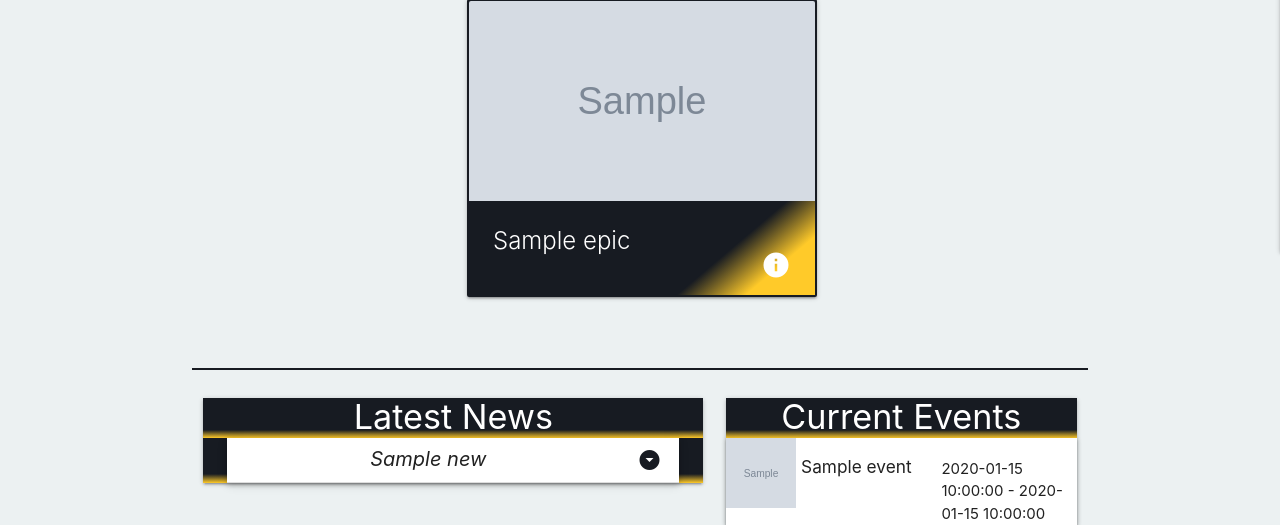
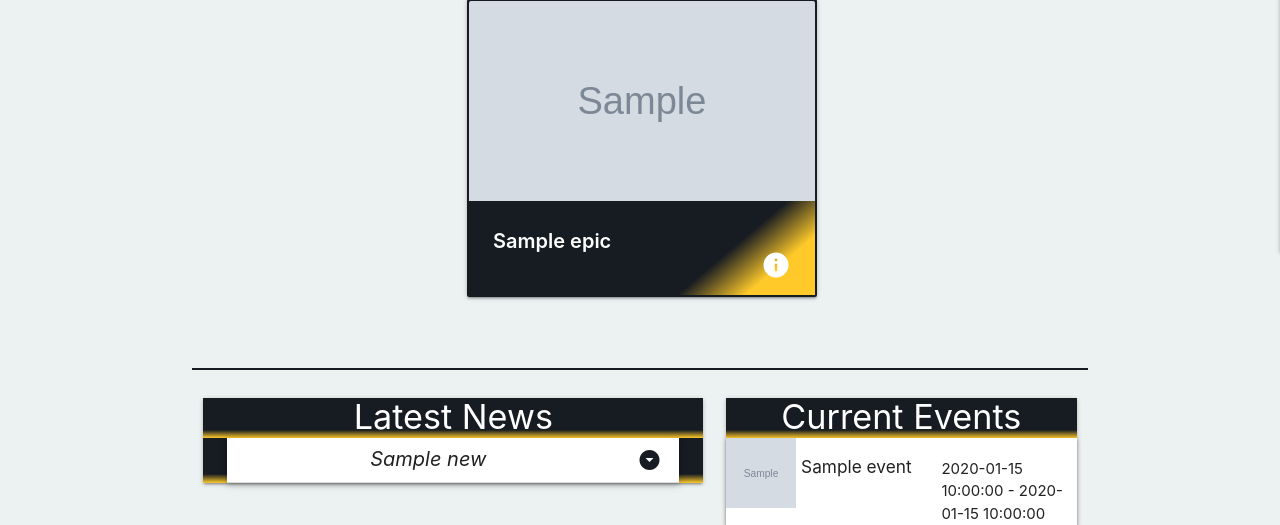
Before and after one commit to jamesr1775/esports-epics, a Flask app: page /home in a window 1280 px wide. Shown: the part 608-1133 px from the top of the page. Run offline with Flask 2, Linux system fonts and the light colour scheme; grey boxes marked "Sample" are stand-in pictures; a database or web service that is not in the repository returns one stand-in record (values such as "Sample title"); some libraries are stand-ins or nearby versions.

Commit message:
Styling the more info card reveal on the recent posts home page

```diff
--- a/static/css/style.css
+++ b/static/css/style.css
@@ -99,19 +99,28 @@ nav {
     background-color: #FFCA29 !important;
 }
 .recent-post-title{
-    font-size: 20px;
-    font-weight: 500;
+    color: #fff;
+    font-size: 20px !important;
+    font-weight: 600 !important;
 }
 .recent-post-description{
+    color: #fff;
     font-size: 20px;
-    font-weight: 500;
+    font-weight: 400;
 }
 .recent-post-info{
     font-size: 30px;
     position: relative;
     top: -15px;
 }
-
+.recent-post-card-reveal{
+    background-image: linear-gradient(to bottom, #171b22 80%, #FFCA29 100%);
+}
+.recent-card-vod-btn{
+    width: 100%;
+    font-weight: 600;
+    /* background-image: linear-gradient(to bottom right, #FFCA29 90%, #171b22 100%); */
+}
 /*********************** current events ***********************/
 .current-events-header{
     background-image: linear-gradient(to bottom, #171b22 80%, #FFCA29 100%);
--- a/templates/index.html
+++ b/templates/index.html
@@ -20,14 +20,14 @@
                                     <img src="{{ epic.image }}" alt="{{ epic.short_description }}" class="epic-image activator">
                                 </div>
                                 <div class="card-content">
-                                    <span class="card-title activator white-text text-darken-4 recent-post-title">{{ epic.title }}</span>
-                                    <i class="material-icons activator right white-text text-darken-4 recent-post-info">info</i>
+                                    <span class="card-title activator white-text recent-post-title">{{ epic.title }}</span>
+                                    <i class="material-icons activator right white-text recent-post-info">info</i>
                                 </div>
-                                <div class="card-reveal">
-                                    <span class="card-title grey-text text-darken-4 recent-post-title">{{ epic.title }}<i class="material-icons right">close</i></span>
+                                <div class="card-reveal recent-post-card-reveal">
+                                    <span class="card-title recent-post-title">{{ epic.title }}<i class="material-icons right">cancel</i></span>
                                     <div class="divider"></div>
                                     <p class="recent-post-description">{{ epic.description }}</p>
-                                    <a class="waves-effect waves-light btn modal-trigger" data-target="videoModal" data-toggle="modal" data-video="{{ epic.video|replace('watch?v=', 'embed/')}}">VOD Here!</a>
+                                    <a class="waves-effect waves-light btn modal-trigger recent-card-vod-btn" data-target="videoModal" data-toggle="modal" data-video="{{ epic.video|replace('watch?v=', 'embed/')}}">VOD Here!</a>
                                 </div>
                             </div>
                         {% endfor %}
```
